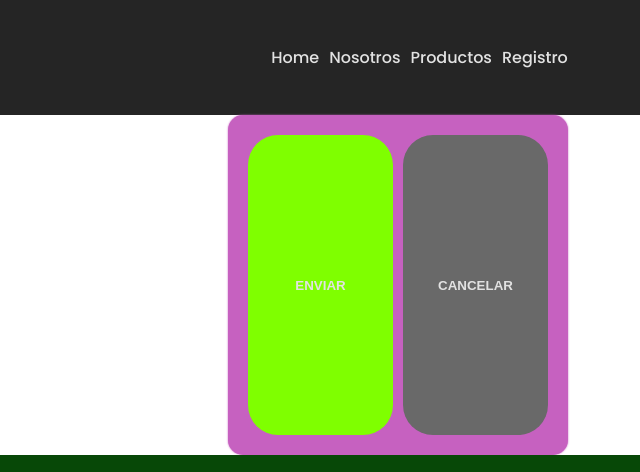
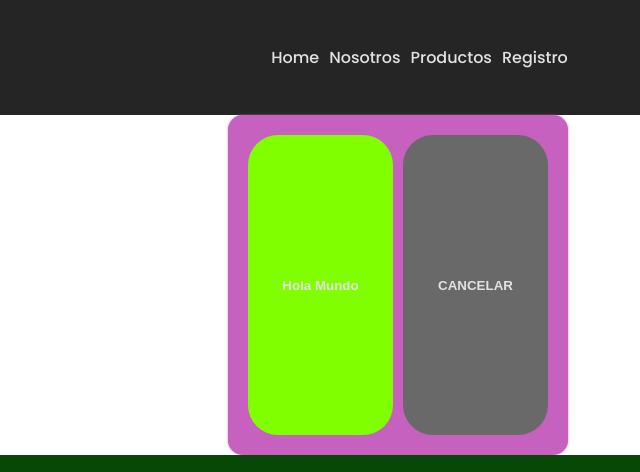
Before and after one commit to HectorBrigido/SASS, a plain HTML site: page index.html in a window 1280 px wide. Shown: the top 472 px of the page, 242-882 px from the left. Drawn offline with Linux system fonts and the light colour scheme.

Commit message:
Update index.html
practice change

```diff
--- a/index.html
+++ b/index.html
@@ -28,7 +28,7 @@
     </header>
     <main>
         <article>
-            <button class="main-button">ENVIAR</button>
+            <button class="main-button">Hola Mundo</button>
             <button class="secondary-button">CANCELAR</button>
         </article>
     </main>
```
